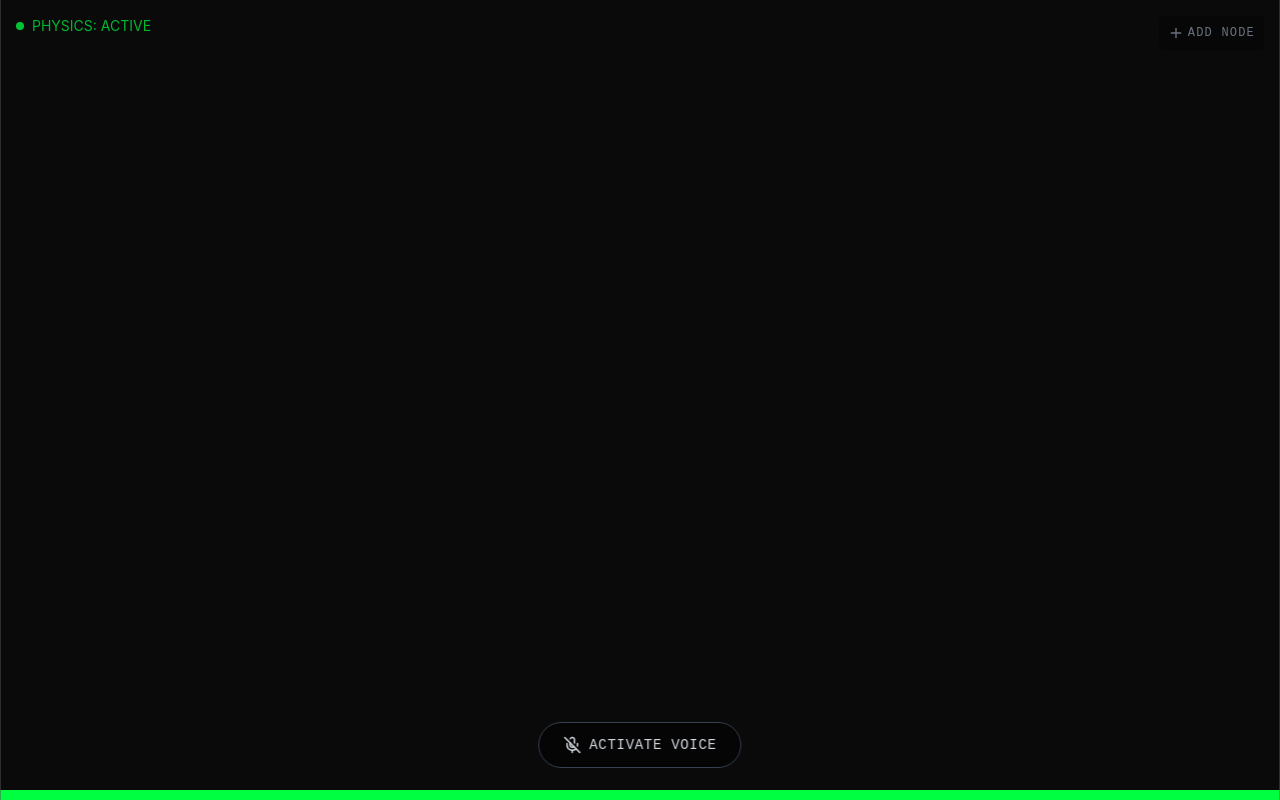
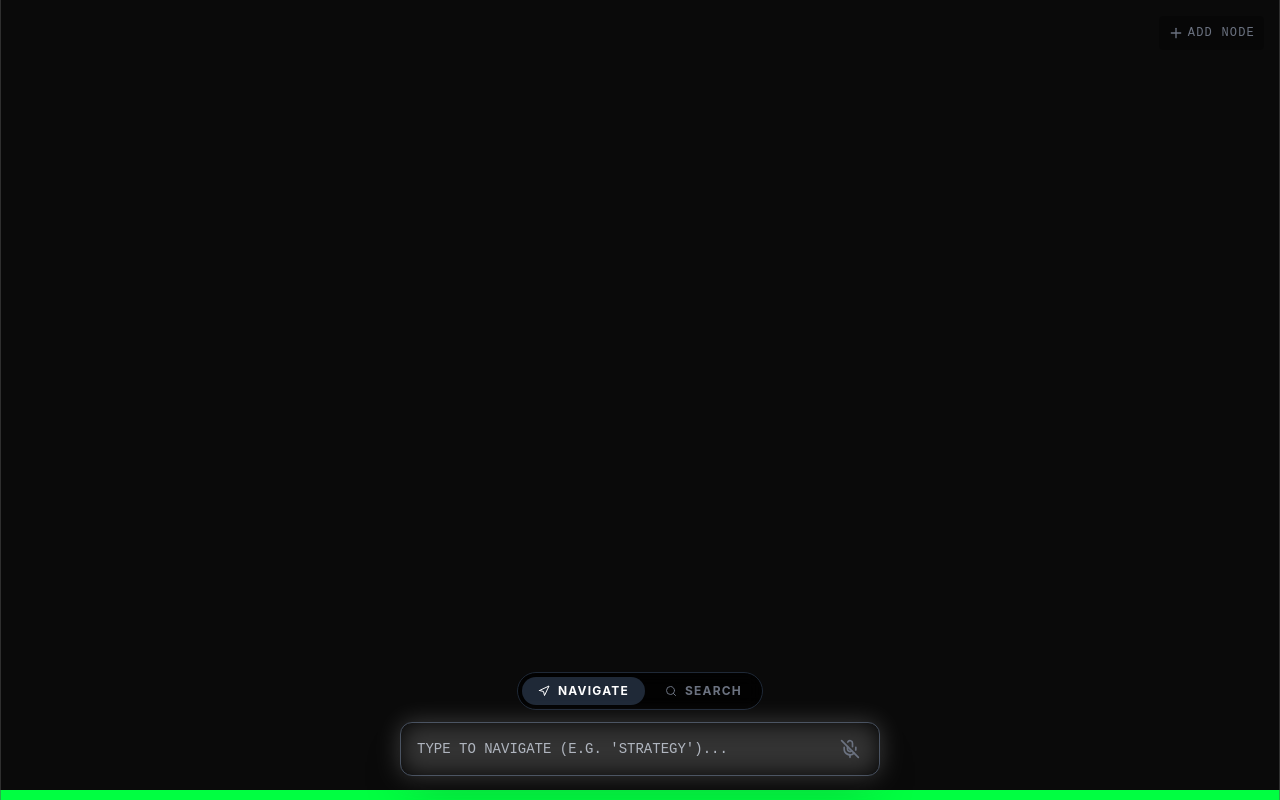
Before and after one commit to jeffelliso-hub/ai-command-terminal, a React (Vite) app: page / in a window 1280 px wide. Built offline with nearby package versions, Linux system fonts and the light colour scheme.

Commit message:
Add Command Bar, Search Toggle, and High Contrast UI

```diff
--- a/src/components/CommandTerminal.jsx
+++ b/src/components/CommandTerminal.jsx
@@ -1,6 +1,6 @@
 import { useEffect, useRef, useState, useMemo } from 'react';
 import Matter from 'matter-js';
-import { Brain, Zap, Radio, Hammer, Mic, MicOff, Plus } from 'lucide-react';
+import { Brain, Zap, Radio, Hammer, Mic, MicOff, Plus, Search, Navigation } from 'lucide-react';
 import { useVoiceControl } from '../hooks/useVoiceControl';
 import AddNodeModal from './AddNodeModal';
 
@@ -20,7 +20,6 @@ const CommandTerminal = () => {
     const [pillars, setPillars] = useState(() => {
         const saved = localStorage.getItem('command-terminal-nodes');
         if (saved) {
-            // We need to re-attach icons because JSON doesn't store functions/components
             const parsed = JSON.parse(saved);
             return parsed.map(p => ({
                 ...p,
@@ -32,45 +31,66 @@ const CommandTerminal = () => {
 
     const [isModalOpen, setIsModalOpen] = useState(false);
 
-    // Save to local storage whenever pillars change
+    // Search / Command State
+    const [inputText, setInputText] = useState('');
+    const [searchMode, setSearchMode] = useState('NAVIGATE'); // 'NAVIGATE' | 'SEARCH'
+
+    // Save to local storage
     useEffect(() => {
         const toSave = pillars.map(p => ({
             ...p,
-            icon: undefined // Don't save icon component
+            icon: undefined
         }));
         localStorage.setItem('command-terminal-nodes', JSON.stringify(toSave));
     }, [pillars]);
 
     const handleAddNode = (newNode) => {
         const id = `custom-${Date.now()}`;
-        const node = {
-            ...newNode,
-            id,
-            isCustom: true
-        };
+        const node = { ...newNode, id, isCustom: true };
         setPillars(prev => [...prev, node]);
     };
 
-    // Voice Control Setup
+    // Voice Control
     const commands = useMemo(() => {
         const cmds = {};
         pillars.forEach(p => {
             const keywords = p.keywords || [p.label.toLowerCase()];
             keywords.forEach(k => {
-                cmds[k] = () => {
-                    const body = engineRef.current?.world.bodies.find(b => b.label === p.id);
-                    if (body) {
-                        Matter.Body.applyForce(body, body.position, { x: 0, y: -0.05 });
-                        Matter.Body.setAngularVelocity(body, 0.1);
-                        setTimeout(() => window.open(p.url, '_blank'), 800);
-                    }
-                };
+                cmds[k] = () => openPillar(p);
             });
         });
         return cmds;
     }, [pillars]);
 
     const { isListening, startListening, lastTranscript } = useVoiceControl(commands);
+
+    const openPillar = (pillar) => {
+        const body = engineRef.current?.world.bodies.find(b => b.label === pillar.id);
+        if (body) {
+            Matter.Body.applyForce(body, body.position, { x: 0, y: -0.05 });
+            Matter.Body.setAngularVelocity(body, 0.1);
+        }
+        setTimeout(() => window.open(pillar.url, '_blank'), 300);
+    };
+
+    const handleCommandSubmit = (e) => {
+        e.preventDefault();
+        if (!inputText.trim()) return;
+
+        if (searchMode === 'NAVIGATE') {
+            // Find matched pillar
+            const match = pillars.find(p => p.label.toLowerCase().includes(inputText.toLowerCase()) ||
+                p.sub.toLowerCase().includes(inputText.toLowerCase()));
+            if (match) {
+                openPillar(match);
+                setInputText('');
+            }
+        } else {
+            // Search Substack
+            window.open(`https://substack.com/search/${encodeURIComponent(inputText)}`, '_blank');
+            setInputText('');
+        }
+    };
 
     useEffect(() => {
         const Engine = Matter.Engine,
@@ -106,11 +126,11 @@ const CommandTerminal = () => {
         const leftWall = Bodies.rectangle(0 - wallThickness / 2, window.innerHeight / 2, wallThickness, window.innerHeight * 5, { isStatic: true });
         const rightWall = Bodies.rectangle(window.innerWidth + wallThickness / 2, window.innerHeight / 2, wallThickness, window.innerHeight * 5, { isStatic: true });
 
+        // Roof to keep them in? No, let them fall from sky.
         World.add(engine.world, [ground, leftWall, rightWall]);
 
         // Add Pillar Bodies
         const bodies = pillars.map((p, i) => {
-            // Adaptive positioning based on count
             const x = (window.innerWidth / (pillars.length + 1)) * (i + 1);
             const y = -200 - (i * 100);
             const width = 180;
@@ -118,8 +138,8 @@ const CommandTerminal = () => {
 
             return Bodies.rectangle(x, y, width, height, {
                 label: p.id,
-                chamfer: { radius: 10 },
-                restitution: 0.6,
+                chamfer: { radius: 4 }, // Sharper corners for "Solid" look
+                restitution: 0.5,
                 friction: 0.5,
                 render: { visible: false }
             });
@@ -127,7 +147,6 @@ const CommandTerminal = () => {
 
         World.add(engine.world, bodies);
 
-        // Mouse Control
         const mouse = Mouse.create(render.canvas);
         const mouseConstraint = MouseConstraint.create(engine, {
             mouse: mouse,
@@ -137,6 +156,7 @@ const CommandTerminal = () => {
             }
         });
 
+        // Click Handling via Matter
         let clickStart = 0;
         Events.on(mouseConstraint, 'mousedown', (event) => {
             clickStart = Date.now();
@@ -149,14 +169,13 @@ const CommandTerminal = () => {
                     const body = bodies[0];
                     const pillar = pillars.find(p => p.id === body.label);
                     if (pillar) {
-                        window.open(pillar.url, '_blank');
+                        openPillar(pillar);
                     }
                 }
             }
         });
 
         World.add(engine.world, mouseConstraint);
-
         Matter.Runner.run(engine);
         Render.run(render);
 
@@ -170,7 +189,6 @@ const CommandTerminal = () => {
                 }
             });
         };
-
         Events.on(engine, 'afterUpdate', syncLoop);
 
         const handleResize = () => {
@@ -189,7 +207,6 @@ const CommandTerminal = () => {
                 World.clear(engineRef.current.world);
                 Engine.clear(engineRef.current);
             }
-            // Clear refs on cleanup
             boxRefs.current = {};
         };
     }, [pillars]);
@@ -200,28 +217,78 @@ const CommandTerminal = () => {
                 <div
                     key={p.id}
                     ref={el => boxRefs.current[p.id] = el}
-                    className="absolute top-0 left-0 w-[180px] h-[120px] rounded-xl
-                             backdrop-blur-md flex flex-col items-center justify-center p-4
-                             shadow-[0_0_15px_rgba(0,0,0,0.5)] select-none pointer-events-none will-change-transform"
+                    className="absolute top-0 left-0 w-[180px] h-[120px] rounded-lg
+                             flex flex-col items-center justify-center p-4
+                             shadow-[0_0_20px_rgba(0,0,0,0.8)] select-none pointer-events-none will-change-transform
+                             transition-colors duration-200"
                     style={{
-                        backgroundColor: `${p.color}22`,
-                        borderColor: p.color,
-                        boxShadow: `0 0 10px ${p.color}44`,
-                        borderWidth: '1px'
+                        backgroundColor: '#000000', // Solid Black
+                        border: `2px solid ${p.color}`, // High contrast border
+                        // If navigating and text matches, highlight
+                        borderColor: (searchMode === 'NAVIGATE' && inputText && (p.label.toLowerCase().includes(inputText.toLowerCase()) || p.sub.toLowerCase().includes(inputText.toLowerCase())))
+                            ? '#ffffff' : p.color,
+                        boxShadow: (searchMode === 'NAVIGATE' && inputText && (p.label.toLowerCase().includes(inputText.toLowerCase()) || p.sub.toLowerCase().includes(inputText.toLowerCase())))
+                            ? `0 0 30px ${p.color}` : `0 0 10px ${p.color}44`
                     }}
                 >
-                    <p.icon size={24} style={{ color: p.color }} className="mb-2" />
-                    <h3 className="text-white font-bold text-sm tracking-wider text-center leading-tight">{p.label}</h3>
-                    <p className="text-xs text-gray-300 mt-1 truncate max-w-full opacity-70">{p.sub}</p>
+                    <p.icon size={28} style={{ color: p.color }} className="mb-2 drop-shadow-md" />
+                    <h3 className="text-white font-black text-base tracking-wider text-center leading-tight drop-shadow-sm">{p.label}</h3>
+                    <p className="text-xs text-gray-400 mt-1 truncate max-w-full font-bold">{p.sub}</p>
                 </div>
             ))}
 
-            <div className="absolute top-4 left-4 z-20 pointer-events-none flex flex-col space-y-2">
-                <div className="flex items-center space-x-2">
-                    <span className="w-2 h-2 bg-terminal-green rounded-full animate-pulse"></span>
-                    <h3 className="text-terminal-green text-sm opacity-70">PHYSICS: ACTIVE</h3>
+            {/* Command Bar Area */}
+            <div className="absolute bottom-6 left-1/2 -translate-x-1/2 z-30 w-full max-w-lg px-4 flex flex-col space-y-3">
+
+                {/* Toggle Switch */}
+                <div className="flex justify-center space-x-1 bg-black/80 backdrop-blur border border-gray-800 rounded-full p-1 w-max mx-auto">
+                    <button
+                        onClick={() => setSearchMode('NAVIGATE')}
+                        className={`px-4 py-1.5 rounded-full text-xs font-bold tracking-widest transition-all flex items-center space-x-2
+                                  ${searchMode === 'NAVIGATE' ? 'bg-gray-800 text-white shadow-sm' : 'text-gray-500 hover:text-gray-300'}`}
+                    >
+                        <Navigation size={12} />
+                        <span>NAVIGATE</span>
+                    </button>
+                    <button
+                        onClick={() => setSearchMode('SEARCH')}
+                        className={`px-4 py-1.5 rounded-full text-xs font-bold tracking-widest transition-all flex items-center space-x-2
+                                  ${searchMode === 'SEARCH' ? 'bg-terminal-green text-black shadow-[0_0_10px_rgba(0,255,65,0.4)]' : 'text-gray-500 hover:text-gray-300'}`}
+                    >
+                        <Search size={12} />
+                        <span>SEARCH</span>
+                    </button>
                 </div>
-                {lastTranscript && <p className="text-white text-xs bg-black/50 p-1 px-2 rounded border border-gray-800">"{lastTranscript}"</p>}
+
+                {/* Input Bar */}
+                <form onSubmit={handleCommandSubmit} className="relative w-full group">
+                    <div className={`absolute inset-0 rounded-xl transition-opacity duration-300 opacity-20 pointer-events-none
+                                   ${searchMode === 'SEARCH' ? 'bg-terminal-green blur-md' : 'bg-white blur-md'}`}></div>
+
+                    <input
+                        type="text"
+                        value={inputText}
+                        onChange={(e) => setInputText(e.target.value)}
+                        placeholder={searchMode === 'NAVIGATE' ? "TYPE TO NAVIGATE (E.G. 'STRATEGY')..." : "SEARCH SUBSTACK / WEB..."}
+                        className="w-full bg-black/90 text-white font-mono text-sm p-4 pr-12 rounded-xl border border-gray-700
+                                 focus:outline-none focus:border-white focus:ring-1 focus:ring-white/50 transition-all shadow-2xl"
+                    />
+
+                    <button
+                        type="button"
+                        onClick={startListening}
+                        className={`absolute right-3 top-1/2 -translate-y-1/2 p-2 rounded-lg transition-colors
+                                  ${isListening ? 'text-terminal-green animate-pulse' : 'text-gray-500 hover:text-white'}`}
+                    >
+                        {isListening ? <Mic size={20} /> : <MicOff size={20} />}
+                    </button>
+                </form>
+
+                {lastTranscript && (
+                    <div className="text-center">
+                        <span className="text-[10px] text-gray-500 font-mono bg-black/50 px-2 py-1 rounded">HEARD: "{lastTranscript}"</span>
+                    </div>
+                )}
             </div>
 
             <button
@@ -230,19 +297,6 @@ const CommandTerminal = () => {
             >
                 <Plus size={16} />
                 <span className="text-xs font-mono tracking-widest hidden sm:inline">ADD NODE</span>
-            </button>
-
-            <button
-                onClick={startListening}
-                className={`absolute bottom-8 left-1/2 -translate-x-1/2 z-30 px-6 py-3 rounded-full
-                        border font-mono text-sm tracking-wider transition-all duration-300
-                        flex items-center space-x-2 backdrop-blur-sm
-                        ${isListening
-                        ? 'bg-terminal-green/20 text-terminal-green border-terminal-green shadow-[0_0_20px_#00ff41]'
-                        : 'bg-black/50 text-gray-300 border-gray-700 hover:border-terminal-green hover:text-terminal-green'}`}
-            >
-                {isListening ? <Mic size={18} className="animate-pulse" /> : <MicOff size={18} />}
-                <span>{isListening ? 'LISTENING...' : 'ACTIVATE VOICE'}</span>
             </button>
 
             <AddNodeModal
```
